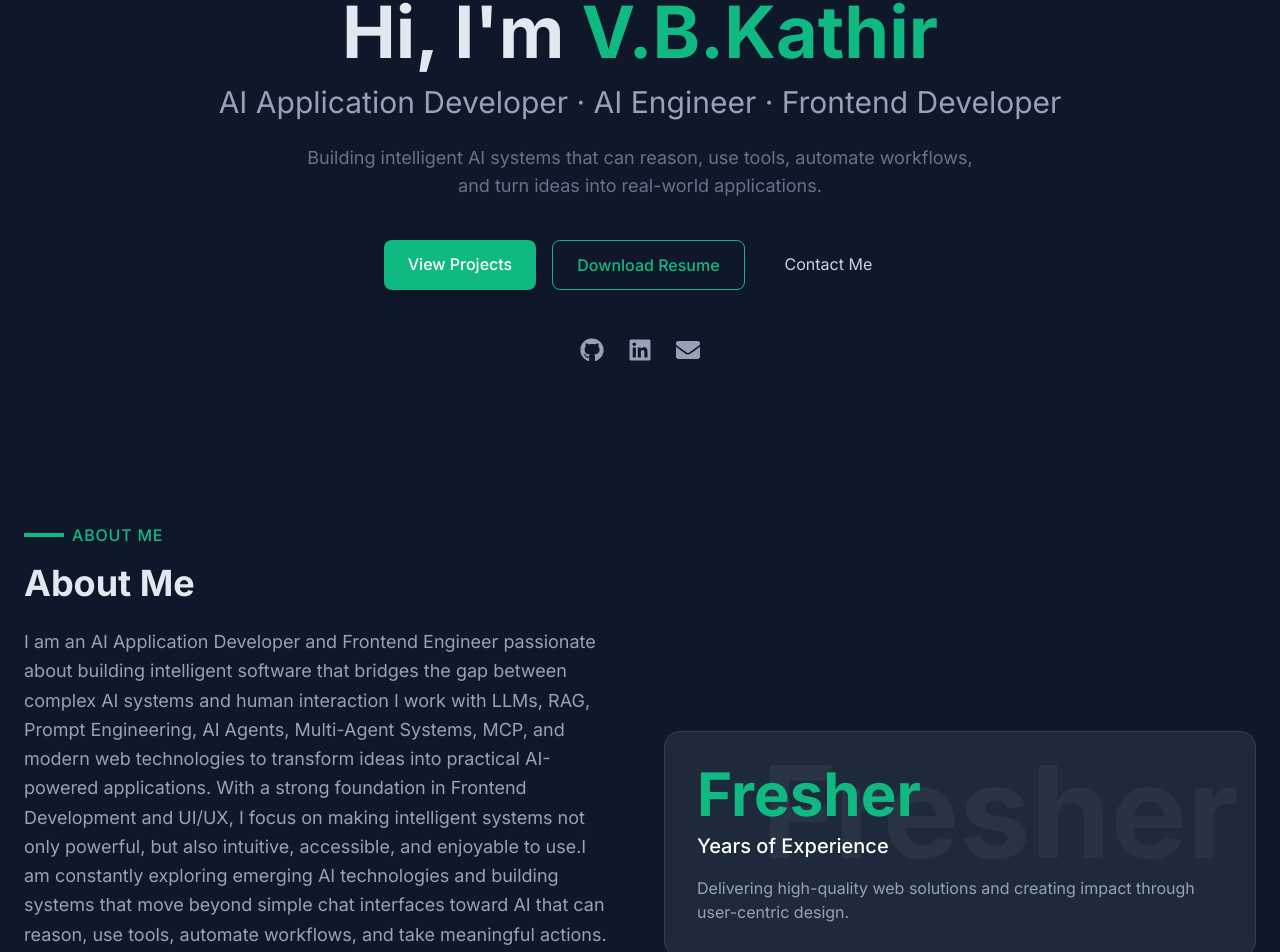
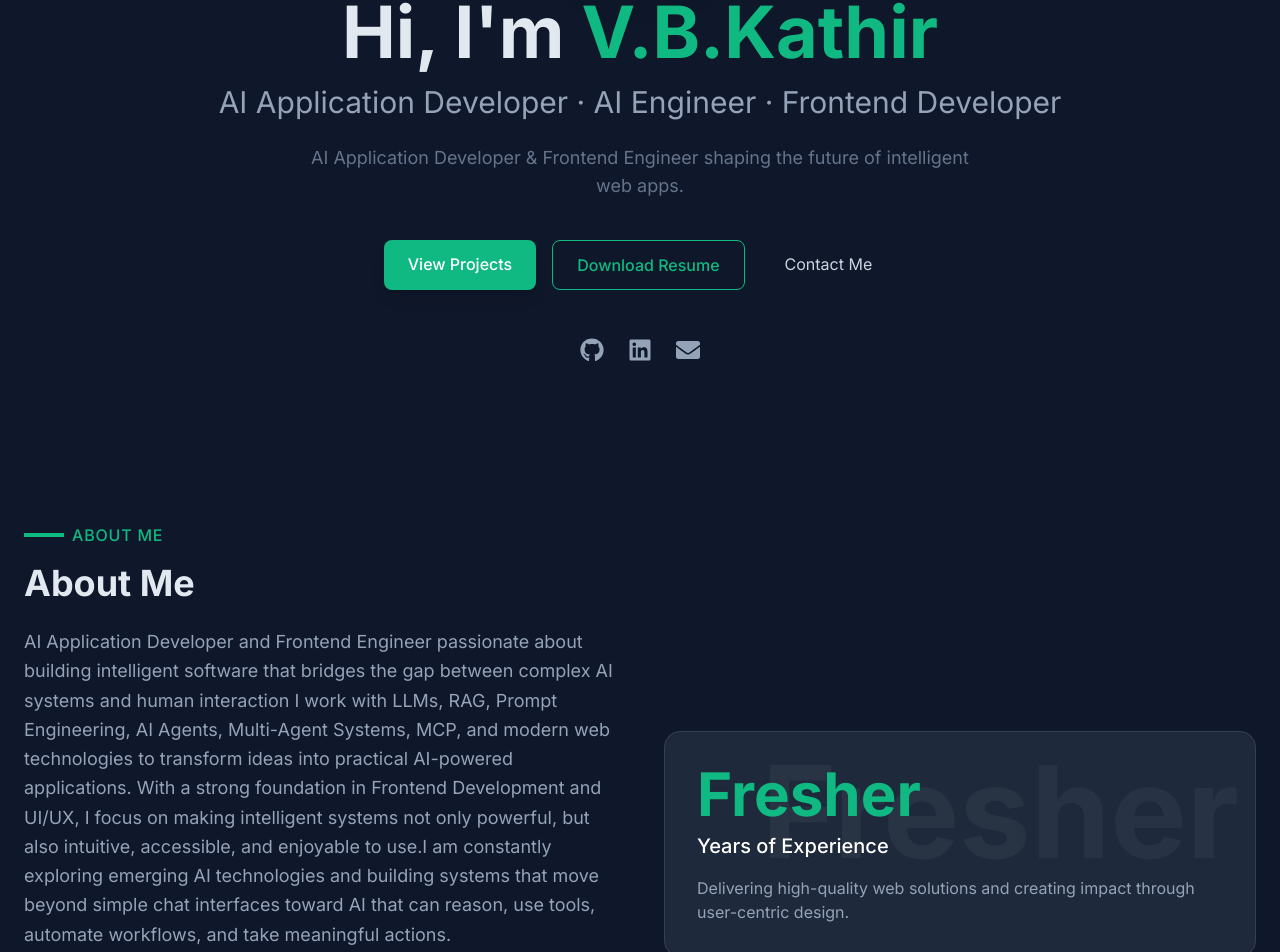
Before and after one commit to KathirVBK/portfolio, a React (Vite) app: page / in a window 1280 px wide. Shown: the part 357-1309 px from the top of the page. Built offline with nearby package versions, Linux system fonts and the light colour scheme.

Commit message:
Update portfolio data and profile image

```diff
--- a/src/data/portfolioData.js
+++ b/src/data/portfolioData.js
@@ -1,5 +1,5 @@
 import { FaGithub, FaLinkedin, FaEnvelope } from "react-icons/fa";
-import profileImg from "../assets/vbk.jpg";
+import profileImg from "../assets/profile.png";
 import movieImg from "../assets/movie.png";
 import agriSenseImg from "../assets/agriSense.png";
 import attentionBlogImg from "../assets/attention_blog.jpg";
@@ -10,7 +10,7 @@ export const portfolioData = {
   personalInfo: {
     name: "V.B.Kathir",
     role: "AI Application Developer · AI Engineer · Frontend Developer",
-    tagline: "Building intelligent AI systems that can reason, use tools, automate workflows, and turn ideas into real-world applications.",
+    tagline: "AI Application Developer & Frontend Engineer shaping the future of intelligent web apps.",
     image: profileImg,
     resumeLink: "/resume.pdf", // Hosted in the public folder
     email: "kathirvb24@gmail.com",
@@ -36,7 +36,7 @@ export const portfolioData = {
   about: {
     sectionTitle: "About Me",
     summary:
-      "I am an AI Application Developer and Frontend Engineer passionate about building intelligent software that bridges the gap between complex AI systems and human interaction I work with LLMs, RAG, Prompt Engineering, AI Agents, Multi-Agent Systems, MCP, and modern web technologies to transform ideas into practical AI-powered applications. With a strong foundation in Frontend Development and UI/UX, I focus on making intelligent systems not only powerful, but also intuitive, accessible, and enjoyable to use.I am constantly exploring emerging AI technologies and building systems that move beyond simple chat interfaces toward AI that can reason, use tools, automate workflows, and take meaningful actions.",
+      "AI Application Developer and Frontend Engineer passionate about building intelligent software that bridges the gap between complex AI systems and human interaction I work with LLMs, RAG, Prompt Engineering, AI Agents, Multi-Agent Systems, MCP, and modern web technologies to transform ideas into practical AI-powered applications. With a strong foundation in Frontend Development and UI/UX, I focus on making intelligent systems not only powerful, but also intuitive, accessible, and enjoyable to use.I am constantly exploring emerging AI technologies and building systems that move beyond simple chat interfaces toward AI that can reason, use tools, automate workflows, and take meaningful actions.",
     highlights: [
       "Building AI-powered and agentic applications",
       "Working with LLMs, RAG, Prompt Engineering, AI Agents, Multi-Agent Systems, MCP, and modern web technologies",
@@ -75,7 +75,7 @@ export const portfolioData = {
       title: "Policy Buddy",
       description:
         "A PolicyBuddy is a corporate compliance assistant designed to provide employees with quick, reliable, and policy-aligned answers to their work-related questions.",
-      techStack: ["HTML", "CSS", "REACT"],
+      techStack: ["Prompt Enigineering","Python","RAG","HTML", "CSS", "REACT"],
       github: "https://github.com/KathirVBK/Compilance-and-Policy-Assistant",
       demo: "https://compilance-and-policy-assistant-frontend.onrender.com",
       image: policy,
```
Also changed, not shown: src/assets/profile.png (added).
